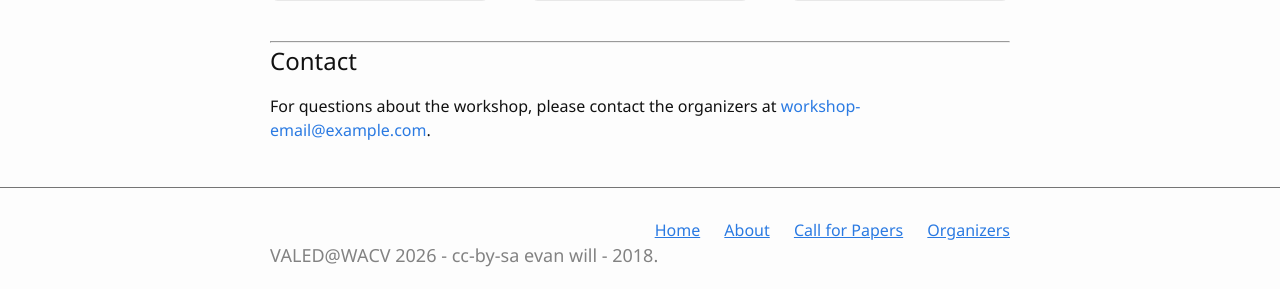
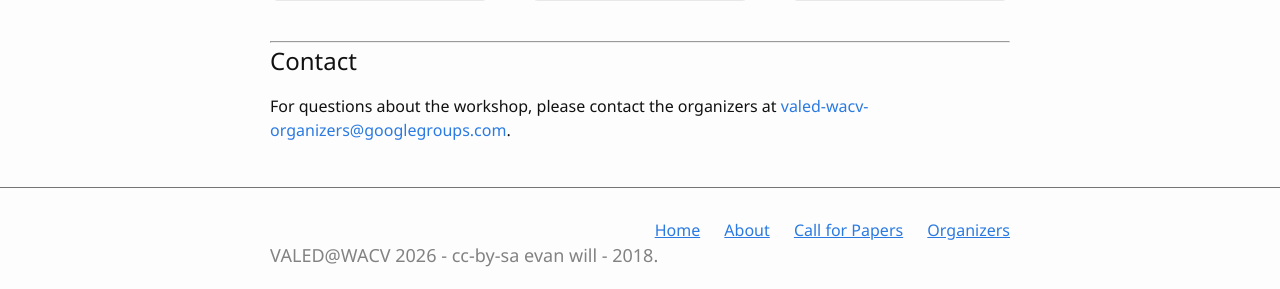
Before and after one commit to aparnabharati/valed-workshop-2026, a Jekyll site: the page built from 4-resources.md, in a window 1280 px wide. Shown: the part 594-883 px from the top of the page. Built offline with Jekyll 4.4.1, drawn with Linux system fonts in a browser that asks for light colours.

Commit message:
Update 4-resources.md
added contact email address for organizers

```diff
--- a/4-resources.md
+++ b/4-resources.md
@@ -37,4 +37,4 @@ nav: true
 
 ## Contact
 
-For questions about the workshop, please contact the organizers at [workshop-email@example.com](mailto:workshop-email@example.com).
+For questions about the workshop, please contact the organizers at [valed-wacv-organizers@googlegroups.com](mailto:valed-wacv-organizers@googlegroups.com).
```
